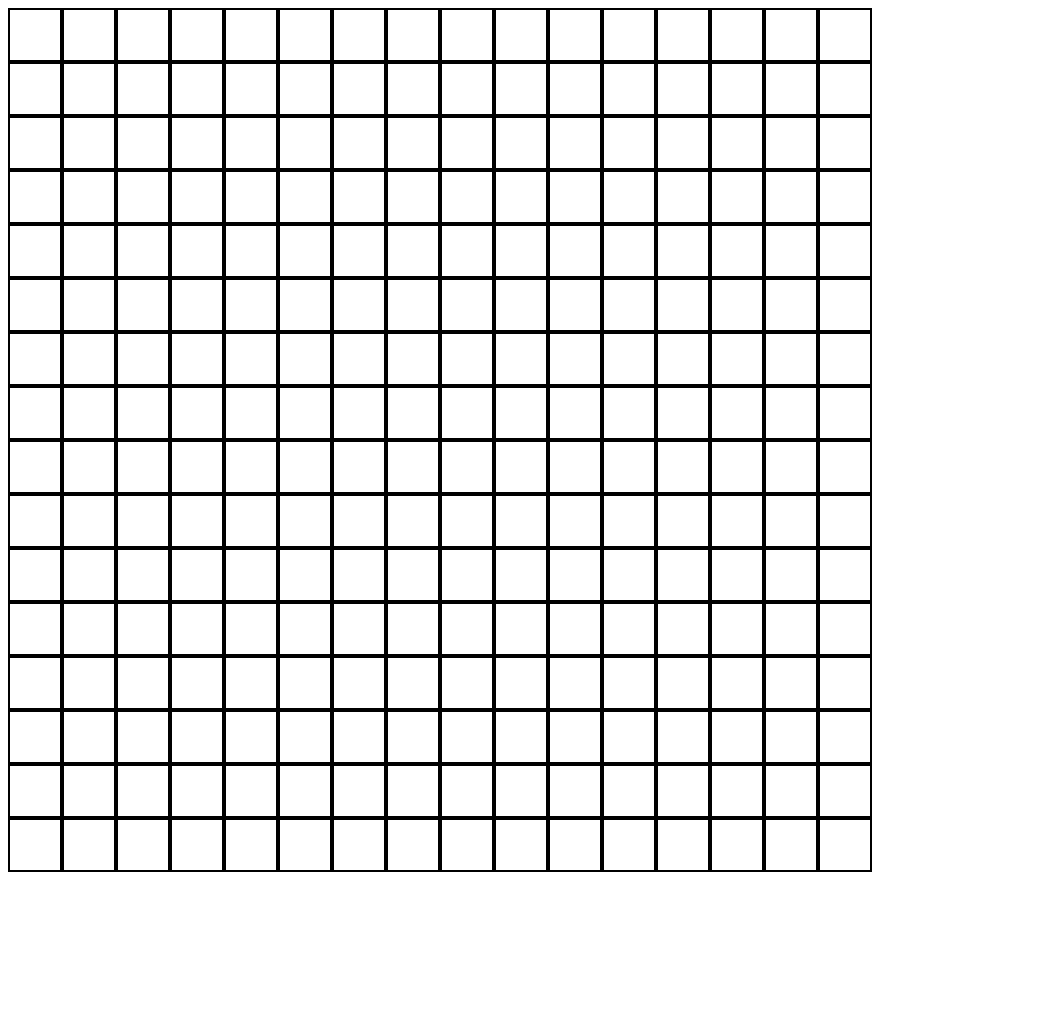
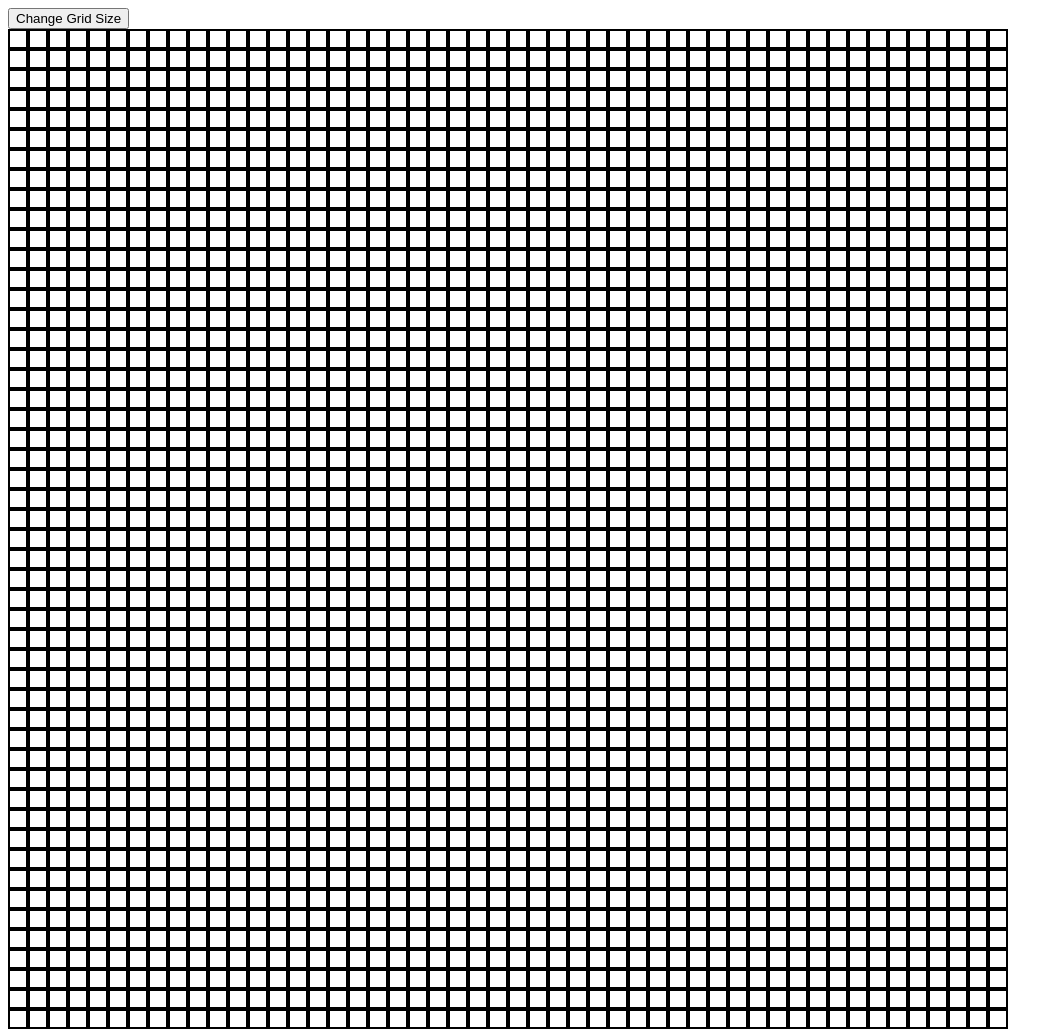
Before and after one commit to sunnyychung/odin-etch-a-sketch, a plain HTML site: page index.html in a window 1280 px wide. Shown: the whole page, without its empty margins (0-1063 px from the left). Before the commit the page ends 880 px from the top, so only its background shows below. Drawn offline with Linux system fonts and the light colour scheme.

Commit message:
Sketch effect/drawing effect added on hovering over square with mouse. Added scalable grid container and boxes able to flex and change size, next commit will allow user to change grid as well as updated visuals for buttons.

```diff
--- a/index.html
+++ b/index.html
@@ -5,6 +5,9 @@
         <link rel="stylesheet" href="style.css" />
     </head>
     <body>
+        <div class="button">
+            <button>Change Grid Size</button>
+        </div>
         <div class="grid-container">
 
         </div>
--- a/script.js
+++ b/script.js
@@ -2,22 +2,27 @@
 const grid = document.querySelector(".grid-container");
 
 function createGrid() {
-    for (let i = 0; i < 16; i++) {
+    for (let i = 0; i < 50; i++) {
         // Creates Y axis, 0 to 16 vertically.
         const yAxis = document.createElement("div");
         yAxis.classList.add("y" + i);
-        yAxis.style.cssText = "display: flex;";
+        yAxis.style.cssText = "display: flex; flex: 1 1 auto;";
         grid.appendChild(yAxis);
 
         // Selects current Y axis grid
         const currentY = document.querySelector(".y" + i);
 
-        for (let j = 0; j < 16; j++) {
+        for (let j = 0; j < 50; j++) {
             // Creates 0 to 16 boxes horizontally, across X axis
             const xAxis = document.createElement("div");
             xAxis.classList.add("x" + j);
-            xAxis.style.cssText = "border: 2px solid black; width: 50px; height: 50px;";
+            xAxis.style.cssText = "display: flex; flex: 1 1 auto; border: 2px solid black; min-height: 0px;";
             currentY.appendChild(xAxis);
+
+            // Drawing Effect, Hover
+            xAxis.addEventListener("mouseover", () => {
+                xAxis.classList.add("hover");
+            });
         }
     }
 }
--- a/style.css
+++ b/style.css
@@ -0,0 +1,12 @@
+.hover {
+    background-color: red;
+}
+
+.grid-container {
+    display: flex;
+    flex-direction: column;
+    max-width: 1000px;
+    max-height: 1000px;
+    min-width: 1000px;
+    min-height: 1000px;
+}
```
